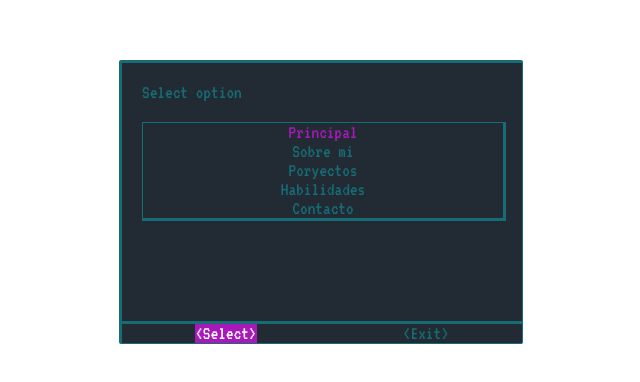
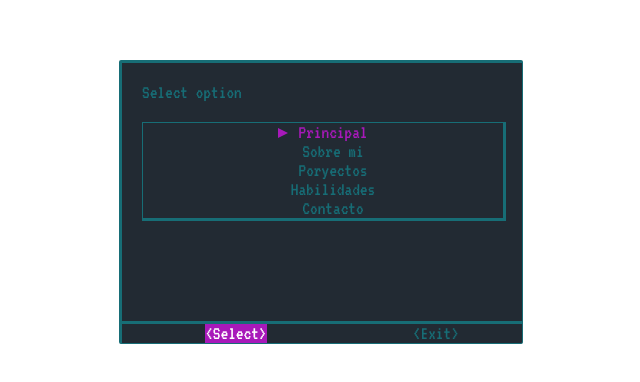
Before and after one commit to abcerrar/portf2, a React (Create React App) app: page / in a window 1280 px wide. Shown: the part 218-600 px from the top of the page, without its empty margins (319-959 px from the left). Built offline with nearby package versions, Linux system fonts and the light colour scheme.

Commit message:
row menu added

```diff
--- a/src/App.jsx
+++ b/src/App.jsx
@@ -1,16 +1,16 @@
-import { BrowserRouter, Route, Routes } from "react-router-dom";
+import { BrowserRouter, Link, Route, Routes, useNavigate } from "react-router-dom";
 import Home from "./pages/home";
 import AboutMe from "./pages/aboutMe/AboutMe";
 import Menu from "./components/menu/Menu";
+import { useEffect } from "react";
 
 function App(){
 	return (
 		<BrowserRouter>
-			<Menu/>
 			<Routes>
 				<Route path="/">
-					<Route index element={<Home/>}/>
-					<Route path="*" element={<Home/>}/>
+					<Route index element={<Menu/>}/>
+					<Route path="*" element={<Menu/>}/>
 					<Route path="home" element={<Home/>}/>
 					<Route path="about_me" element={<AboutMe/>}/>
 				</Route>
--- a/src/components/menu/Menu.jsx
+++ b/src/components/menu/Menu.jsx
@@ -1,10 +1,13 @@
 import { useEffect, useState } from 'react'
 import MenuElement from './MenuElement'
 import './menu.scss'
+import { useNavigate } from 'react-router-dom';
 export default function Menu(){
 
 	const [selected, setSelected] = useState(0);
 	const [selectFinish, setSelectFinish] = useState(0);
+	const last_page = localStorage.getItem("path", "/");
+	const navigate = useNavigate();
 
 	const menu_elements = [
 		<MenuElement txt="Principal" path="/home" class={`${selected === 0 ? 'selected': ''}`}/>,
@@ -29,9 +32,9 @@ export default function Menu(){
 		if (e.key === ' '){
 			e.preventDefault();
 			if (selectFinish === 0)
-				document.querySelector(".selected").click();
+				document.querySelector("#selected").click();
 			else
-				alert("Adios");
+				navigate(last_page);
 
 		}
 		if (e.key === 'ArrowRight' || e.key === 'ArrowLeft'){
@@ -51,6 +54,7 @@ export default function Menu(){
 	}, [selected, selectFinish]);
 
 	return(
+		<div className='container'>
 			<div className="menuContainer">
 				<p>Select option</p>
 				<div className='options'>
@@ -65,5 +69,6 @@ export default function Menu(){
 					{menu_elements[6]}
 				</div>
 			</div>
+		</div>
 	)
 }
--- a/src/components/menu/MenuElement.jsx
+++ b/src/components/menu/MenuElement.jsx
@@ -2,8 +2,14 @@ import { Link } from "react-router-dom";
 
 export default function MenuElement(props){
 	return (
-		<Link className={`menu_element ${props.class}`} to={props.path}>
-			{props.txt}
-		</Link>
+		<div className="menu_row">
+			<div className={props.class === 'selected' ? 'selected' : ''}>
+				<div className={"row"}>
+				</div>
+			</div>
+			<Link className={`menu_element ${props.class}`} to={props.path} id={props.class}>
+				{props.txt}
+			</Link>
+		</div>
 	)
 }
--- a/src/components/menu/menu.scss
+++ b/src/components/menu/menu.scss
@@ -45,6 +45,11 @@
 		border-top-width: 3px;
 	}
 
+	.menu_row{
+		display: flex;
+
+		align-items: center;
+	}
 	.menu_element{
 		color: $text2;
 		font-size: 1.5vw;
@@ -57,6 +62,18 @@
 		background-color: $text1;
 		color: white;
 	}
+	.row{
+		opacity: 0%;
+		margin-right: 10px;
+		border-left: 10px solid $text1;
+		border-top: 5px solid transparent;
+		border-bottom: 5px solid transparent;
+	}
+	.selected{
+		.row{
+			opacity: 100%;
+		}
+	}
 	.menu_element:hover{
 		color: $text1;
 	}
--- a/src/pages/aboutMe/AboutMe.jsx
+++ b/src/pages/aboutMe/AboutMe.jsx
@@ -1,7 +1,21 @@
+import { useNavigate } from "react-router-dom";
 import TerminarWrite from "../../components/terminalWrite/TerminalWrite";
 import './aboutMe.scss'
+import { useEffect } from "react";
 
 export default function AboutMe(){
+
+	const navigate = useNavigate();
+
+	useEffect(() => {
+		window.addEventListener('keydown', (e) => {
+			if (e.key === 'Escape'){
+				localStorage.setItem("path", "/about_me");
+				navigate('/');
+			}
+		});
+	});
+
 	return (
 		<div className="container aboutMeContainer">
 
```
Also changed, not shown: src/pages/home/Home.jsx (+12 -0 lines). Lines whose indentation alone changed are shown as unchanged.
